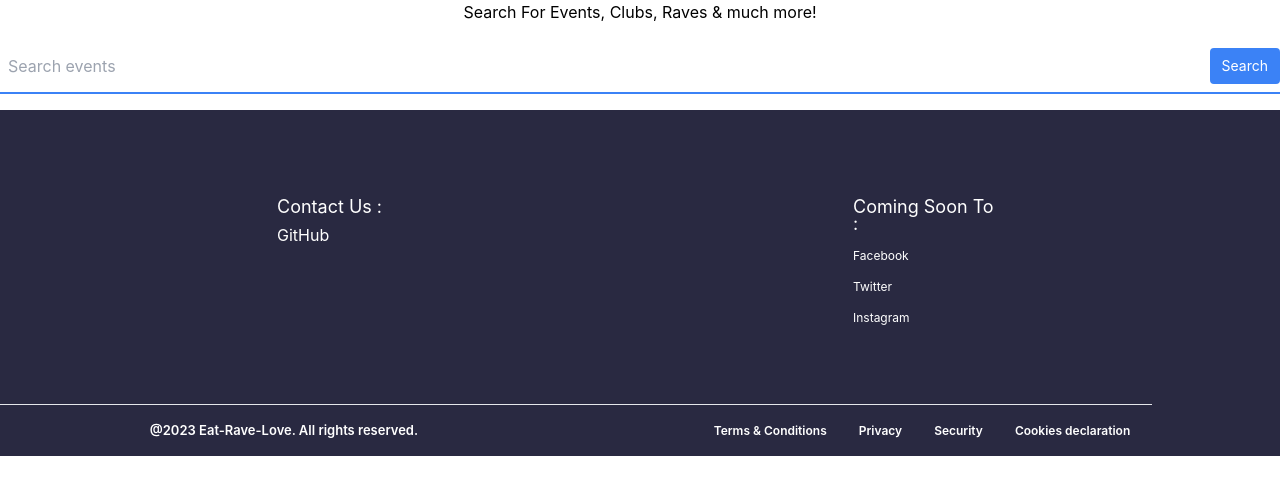
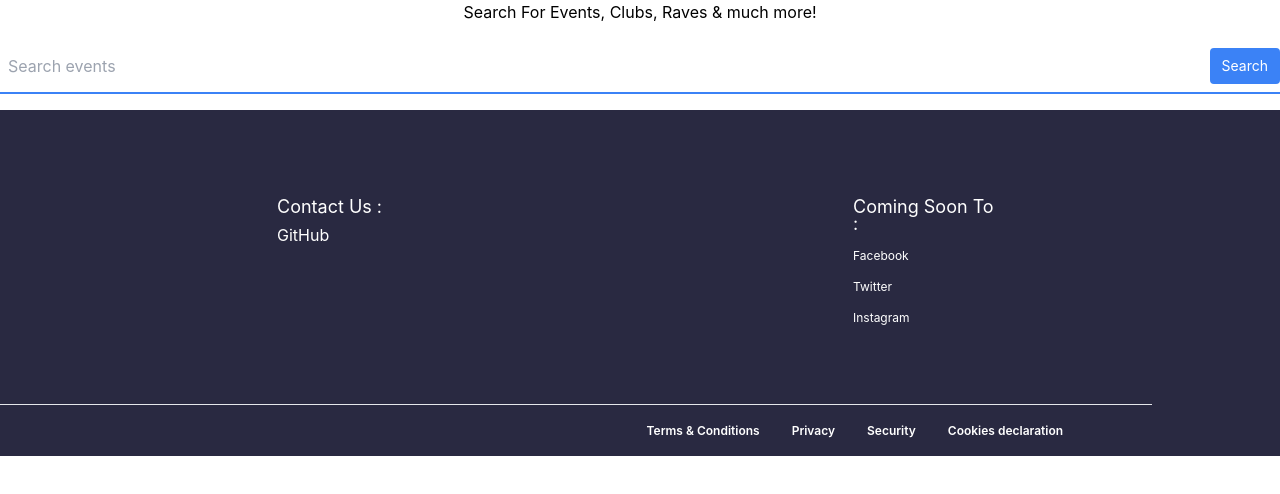
Before and after one commit to Bibbleboop/Eat-Rave-Love, a React (Create React App) app: page / in a window 1280 px wide. Shown: the top 494 px of the page. Built offline with nearby package versions, Linux system fonts and the light colour scheme.

Commit message:
minor changes

```diff
--- a/src/App.js
+++ b/src/App.js
@@ -1,7 +1,7 @@
+import React from 'react';
 import './App.css';
+import SearchBar from './SearchBar';
 import ReactFooter from '../src/Components/footer/footer'
-import React from 'react';
-import SearchBar from './SearchBar';
 
 function App() {
   return (
--- a/src/Components/footer/footer.js
+++ b/src/Components/footer/footer.js
@@ -29,7 +29,7 @@ const ReactFooter=()=>{
             <div className="footer-bottom">
                 <div className="footer-copyright">
                     <p className="">
-                        @{new Date().getFullYear()} Eat-Rave-Love. All rights reserved.
+
                     </p>
                 </div>
                 <div className="footer-terms">
```
